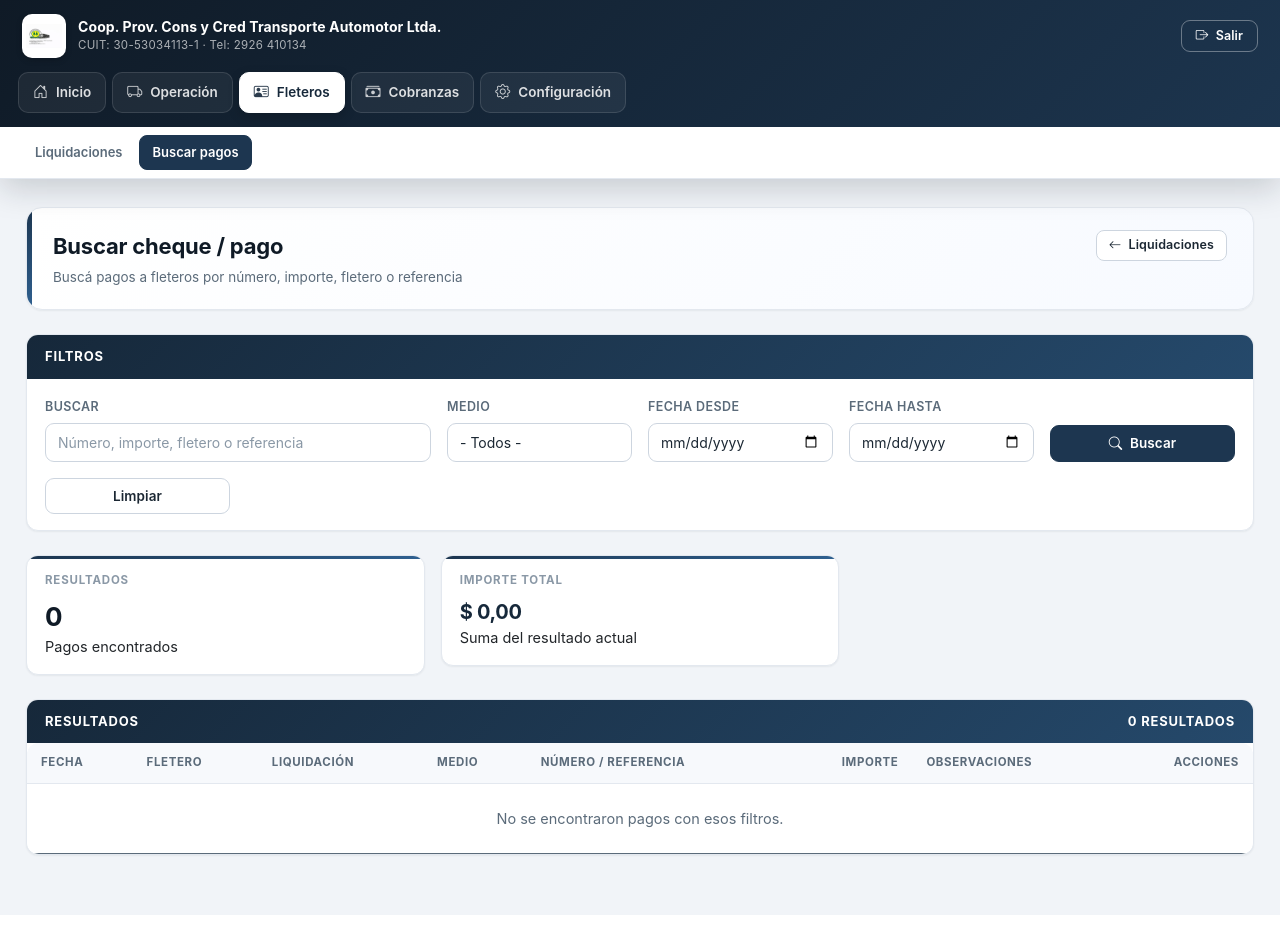
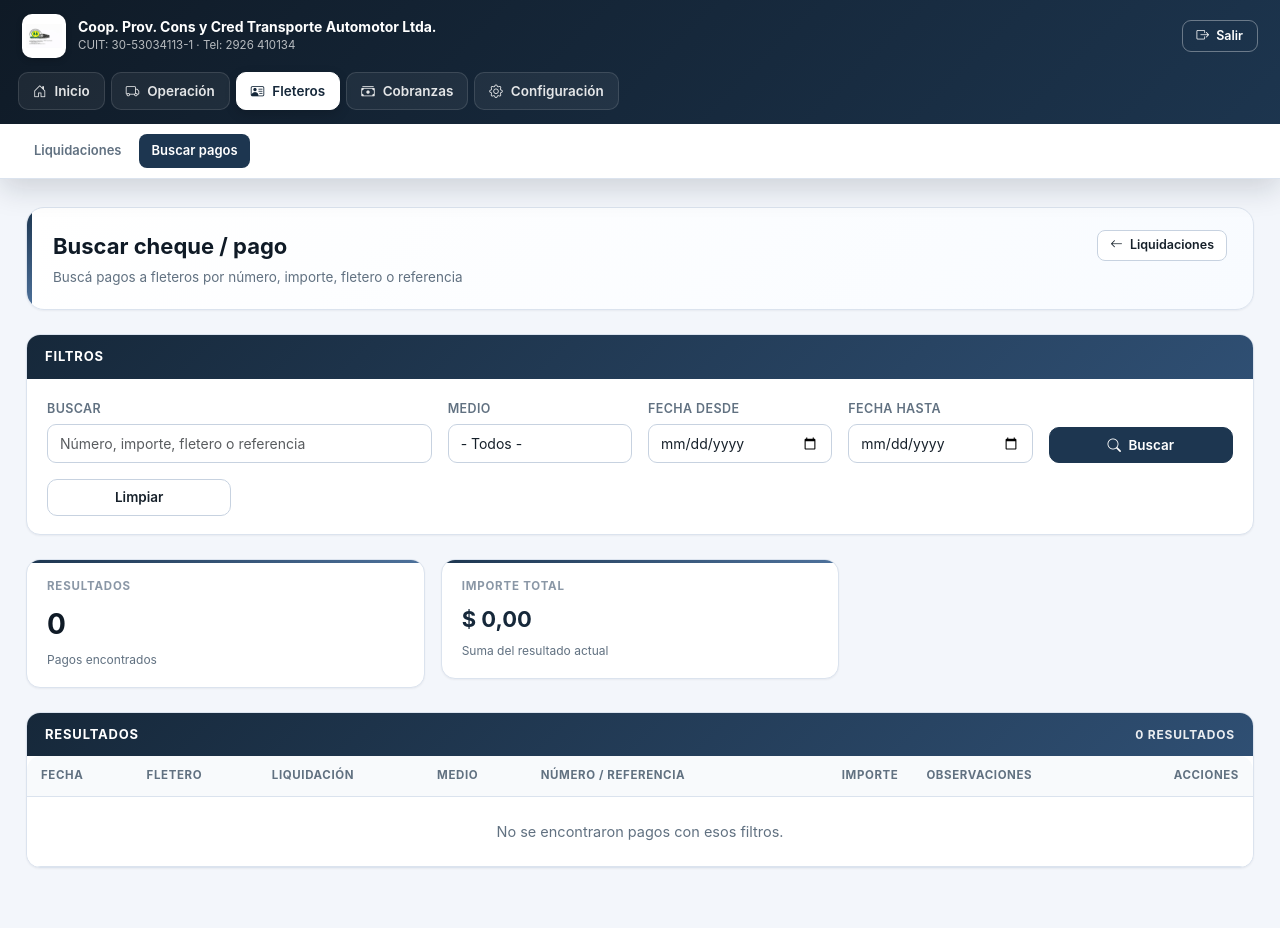
Before and after one commit to Fabiohernang/control-viajes-fusionado-ccc, a Flask app: page /liquidaciones/buscar-pagos in a window 1280 px wide. Run offline with Flask 3, Linux system fonts and the light colour scheme; the visitor is signed in with stand-in values (Sample User, id 1); data that the repository does not hold is empty.

Commit message:
Update styles.css

```diff
--- a/static/styles.css
+++ b/static/styles.css
@@ -1,58 +1,44 @@
-/* ============================================================
-   Control de Viajes — Rediseño visual (drop-in)
-   Reemplaza static/styles.css. No requiere cambios en templates.
-   Compatible con Bootstrap 5.3 + Bootstrap Icons.
-   ============================================================ */
+:root {
+  --bg: #f3f6fb;
+  --surface: #ffffff;
+  --surface-2: #f8fafc;
+  --border: #dbe3ee;
+  --border-strong: #c7d2e0;
 
-/* ---------- Tokens de diseño ---------- */
-:root {
-  --bg:            #f1f4f8;
-  --surface:       #ffffff;
-  --surface-2:     #f7f9fc;
-  --border:        #e3e8ef;
-  --border-strong: #cdd5df;
+  --text: #16202a;
+  --text-muted: #617181;
+  --text-soft: #8a97a6;
 
-  --text:          #1b2733;
-  --text-muted:    #5b6b7a;
-  --text-soft:     #8a98a6;
+  --brand-900: #0f1a26;
+  --brand-800: #16283a;
+  --brand-700: #1d3650;
+  --brand-600: #2f4f73;
+  --brand-500: #4d719b;
+  --brand-300: #a8c0dc;
 
-  --brand-900:     #0f1a26;
-  --brand-800:     #16283a;
-  --brand-700:     #1d3650;
-  --brand-600:     #25496b;
-  --brand-500:     #2f6090;
-  --brand-300:     #7aa6ce;
-
-  --accent:        #f59e0b;   /* ámbar para acentos cálidos */
-  --accent-soft:   #fef3c7;
-
-  --success:       #10884a;
-  --success-soft:  #e6f4ec;
-  --warning:       #b8770b;
-  --warning-soft:  #fff5dc;
-  --danger:        #c0392b;
-  --danger-soft:   #fdecea;
-  --info:          #2563eb;
-  --info-soft:     #e7efff;
+  --success: #138a56;
+  --warning: #c58917;
+  --danger: #c63f34;
+  --info: #2563eb;
 
   --radius-sm: 8px;
-  --radius:    12px;
-  --radius-lg: 16px;
+  --radius: 14px;
+  --radius-lg: 18px;
 
-  --shadow-xs: 0 1px 2px rgba(15,26,38,.06);
-  --shadow-sm: 0 4px 12px rgba(15,26,38,.06);
-  --shadow-md: 0 10px 28px rgba(15,26,38,.10);
-  --shadow-nav:0 10px 30px rgba(15,26,38,.18);
+  --shadow-xs: 0 1px 2px rgba(15,26,38,.05);
+  --shadow-sm: 0 8px 20px rgba(15,26,38,.06);
+  --shadow-md: 0 14px 32px rgba(15,26,38,.10);
 
-  --font-sans: "Inter", "Segoe UI", system-ui, -apple-system, "Helvetica Neue", Arial, sans-serif;
-  --font-num:  "Inter", "SF Mono", ui-monospace, Menlo, Consolas, monospace;
+  --font-sans: "Inter", "Segoe UI", system-ui, -apple-system, BlinkMacSystemFont, "Helvetica Neue", Arial, sans-serif;
 }
 
-/* ---------- Base ---------- */
 @import url('https://fonts.googleapis.com/css2?family=Inter:wght@400;500;600;700;800&display=swap');
 
-html, body { height: 100%; }
-body, .portal-body {
+html, body {
+  height: 100%;
+}
+
+body.portal-body {
   background: var(--bg);
   color: var(--text);
   font-family: var(--font-sans);
@@ -61,16 +47,19 @@ body, .portal-body {
   -webkit-font-smoothing: antialiased;
 }
 
-a { color: var(--brand-600); }
-a:hover { color: var(--brand-700); }
+a {
+  color: var(--brand-600);
+  text-decoration: none;
+}
 
-::selection { background: var(--brand-300); color: #fff; }
+a:hover {
+  color: var(--brand-700);
+}
 
-/* ---------- Header / Top shell ---------- */
 .top-shell {
   background: linear-gradient(135deg, var(--brand-900) 0%, var(--brand-700) 100%);
   color: #fff;
-  box-shadow: var(--shadow-nav);
+  box-shadow: 0 10px 28px rgba(15,26,38,.16);
   position: sticky;
   top: 0;
   z-index: 1030;
@@ -84,15 +73,11 @@ a:hover { color: var(--brand-700); }
   gap: 16px;
 }
 
-.brand-side { min-width: 0; }
-
 .brand-link {
   display: flex;
   align-items: center;
   gap: 12px;
-  text-decoration: none;
   color: #fff;
-  min-width: 0;
 }
 
 .brand-logo-top {
@@ -103,27 +88,18 @@ a:hover { color: var(--brand-700); }
   border-radius: 10px;
   padding: 4px;
   box-shadow: 0 2px 6px rgba(0,0,0,.18);
-  flex-shrink: 0;
 }
-
-.brand-copy { min-width: 0; }
 
 .brand-title-top {
   font-weight: 700;
   font-size: 14px;
-  letter-spacing: .1px;
   line-height: 1.25;
   color: #fff;
-  white-space: nowrap;
-  overflow: hidden;
-  text-overflow: ellipsis;
-  max-width: 60ch;
 }
 
 .brand-subtitle-top {
   font-size: 11.5px;
-  color: rgba(255,255,255,.65);
-  letter-spacing: .3px;
+  color: rgba(255,255,255,.70);
   margin-top: 2px;
 }
 
@@ -134,12 +110,13 @@ a:hover { color: var(--brand-700); }
   border-radius: 9px;
   padding: 6px 14px;
 }
+
 .top-actions .btn-outline-light:hover {
   background: rgba(255,255,255,.12);
   border-color: rgba(255,255,255,.6);
+  color: #fff;
 }
 
-/* ---------- Navegación primaria ---------- */
 .primary-nav {
   display: flex;
   flex-wrap: wrap;
@@ -148,10 +125,9 @@ a:hover { color: var(--brand-700); }
 }
 
 .primary-nav-btn {
-  text-decoration: none;
   border: 1px solid rgba(255,255,255,.12);
   background: rgba(255,255,255,.06);
-  color: rgba(255,255,255,.85);
+  color: rgba(255,255,255,.88);
   border-radius: 10px;
   padding: 8px 14px;
   font-weight: 600;
@@ -161,12 +137,11 @@ a:hover { color: var(--brand-700); }
   gap: 8px;
   transition: all .18s ease;
 }
-.primary-nav-btn i { font-size: 15px; opacity: .9; }
 
 .primary-nav-btn:hover {
   background: rgba(255,255,255,.14);
   color: #fff;
-  border-color: rgba(255,255,255,.25);
+  border-color: rgba(255,255,255,.24);
   transform: translateY(-1px);
 }
 
@@ -174,66 +149,59 @@ a:hover { color: var(--brand-700); }
   background: #fff;
   color: var(--brand-800);
   border-color: #fff;
-  box-shadow: 0 4px 12px rgba(0,0,0,.18);
+  box-shadow: 0 4px 12px rgba(0,0,0,.16);
 }
 
-/* ---------- Navegación secundaria ---------- */
 .secondary-nav-wrap {
   background: var(--surface);
   border-bottom: 1px solid var(--border);
   padding: 0 22px;
-  position: sticky;
-  top: 0;
-  z-index: 1020;
 }
 
 .secondary-nav {
-  display: none;
-  gap: 4px;
+  display: flex;
+  gap: 6px;
   flex-wrap: wrap;
-  padding: 8px 0;
+  padding: 10px 0;
 }
-.secondary-nav.active { display: flex; }
 
 .secondary-nav-link {
-  text-decoration: none;
   color: var(--text-muted);
   padding: 7px 12px;
   border-radius: 8px;
   font-weight: 600;
   font-size: 13px;
-  border: 1px solid transparent;
   transition: all .15s ease;
 }
+
 .secondary-nav-link:hover {
   background: var(--surface-2);
   color: var(--text);
 }
+
 .secondary-nav-link.active {
   background: var(--brand-700);
   color: #fff;
-  border-color: var(--brand-700);
 }
 
-/* ---------- Contenido principal ---------- */
 .portal-main {
   min-height: calc(100vh - 160px);
 }
+
 .portal-content {
   padding: 28px 26px 60px;
   max-width: 1500px;
   margin: 0 auto;
 }
 
-/* ---------- Cabecera de módulo / hero ---------- */
-.hero-panel,
-.module-header {
+.module-header,
+.hero-panel {
   display: flex;
   justify-content: space-between;
   align-items: flex-start;
   gap: 20px;
   flex-wrap: wrap;
-  background: linear-gradient(135deg, #fff 0%, #f7faff 100%);
+  background: linear-gradient(135deg, #fff 0%, #f8fbff 100%);
   border: 1px solid var(--border);
   border-radius: var(--radius-lg);
   padding: 22px 26px;
@@ -241,8 +209,9 @@ a:hover { color: var(--brand-700); }
   position: relative;
   overflow: hidden;
 }
-.hero-panel::before,
-.module-header::before {
+
+.module-header::before,
+.hero-panel::before {
   content: "";
   position: absolute;
   inset: 0 auto 0 0;
@@ -250,19 +219,11 @@ a:hover { color: var(--brand-700); }
   background: linear-gradient(180deg, var(--brand-700), var(--brand-500));
 }
 
-.module-header-left { min-width: 0; }
-.module-header-actions {
-  display: flex;
-  gap: 8px;
-  flex-wrap: wrap;
-}
-
-.page-title,
-.module-title {
+.module-title,
+.page-title {
   font-size: 22px;
   font-weight: 700;
   color: var(--brand-900);
-  letter-spacing: -.2px;
   margin: 0;
 }
 
@@ -272,74 +233,32 @@ a:hover { color: var(--brand-700); }
   margin-top: 4px;
 }
 
-/* ---------- Cards genéricas ---------- */
-.card,
-.app-card {
-  background: var(--surface);
-  border: 1px solid var(--border);
-  border-radius: var(--radius);
-  box-shadow: var(--shadow-xs);
-  transition: box-shadow .2s ease, transform .2s ease;
-}
-.card:hover { box-shadow: var(--shadow-sm); }
-
-.card .card-body { padding: 18px 20px; }
-
-.shadow-sm { box-shadow: var(--shadow-sm) !important; }
-
-/* ---------- KPI cards ---------- */
-.kpi-card {
-  background: var(--surface);
-  border: 1px solid var(--border);
-  border-radius: var(--radius);
-  position: relative;
-  overflow: hidden;
-  transition: transform .15s ease, box-shadow .2s ease;
-}
-.kpi-card:hover {
-  transform: translateY(-2px);
-  box-shadow: var(--shadow-md);
-}
-.kpi-card::after {
-  content: "";
-  position: absolute;
-  top: 0; left: 0; right: 0;
-  height: 3px;
-  background: linear-gradient(90deg, var(--brand-700), var(--brand-500));
-}
-.kpi-card .card-body { padding: 16px 18px; }
-
-.kpi-label {
-  font-size: 11.5px;
-  font-weight: 700;
-  text-transform: uppercase;
-  letter-spacing: .8px;
-  color: var(--text-soft);
-  margin-bottom: 8px;
+.module-header-actions {
+  display: flex;
+  gap: 8px;
+  flex-wrap: wrap;
 }
 
-.kpi-value {
-  font-size: 26px;
-  font-weight: 700;
-  color: var(--brand-900);
-  font-family: var(--font-num);
-  letter-spacing: -.5px;
-}
-
-.kpi-money {
-  font-size: 20px;
-  font-weight: 700;
-  color: var(--brand-800);
-  font-family: var(--font-num);
-  letter-spacing: -.3px;
-}
-
-/* ---------- Admin panel / summary ---------- */
+.card,
+.app-card,
 .admin-panel {
   background: var(--surface);
   border: 1px solid var(--border);
   border-radius: var(--radius);
   box-shadow: var(--shadow-xs);
+}
+
+.card:hover,
+.admin-panel:hover {
+  box-shadow: var(--shadow-sm);
+}
+
+.card .card-body,
+.admin-panel-body {
+  padding: 18px 20px;
+}
+
+.admin-panel {
   overflow: hidden;
 }
 
@@ -353,11 +272,52 @@ a:hover { color: var(--brand-700); }
   padding: 12px 18px;
 }
 
-.admin-panel-body {
-  padding: 16px 18px;
+.panel-counter {
+  font-size: 12px;
+  opacity: .9;
 }
 
-.summary-block { padding: 6px 0; }
+.kpi-card {
+  position: relative;
+  overflow: hidden;
+  border-radius: var(--radius);
+}
+
+.kpi-card::after {
+  content: "";
+  position: absolute;
+  top: 0;
+  left: 0; right: 0;
+  height: 3px;
+  background: linear-gradient(90deg, var(--brand-700), var(--brand-500));
+}
+
+.kpi-label {
+  font-size: 11.5px;
+  font-weight: 700;
+  text-transform: uppercase;
+  letter-spacing: .8px;
+  color: var(--text-soft);
+  margin-bottom: 8px;
+}
+
+.kpi-value {
+  font-size: 28px;
+  font-weight: 700;
+  color: var(--brand-900);
+}
+
+.kpi-money {
+  font-size: 22px;
+  font-weight: 700;
+  color: var(--brand-800);
+}
+
+.kpi-sub {
+  font-size: 12px;
+  color: var(--text-muted);
+  margin-top: 6px;
+}
 
 .summary-label {
   font-size: 11.5px;
@@ -369,64 +329,52 @@ a:hover { color: var(--brand-700); }
 }
 
 .summary-money {
-  font-size: 22px;
+  font-size: 20px;
   font-weight: 700;
   color: var(--brand-900);
-  font-family: var(--font-num);
-  letter-spacing: -.3px;
 }
 
 .summary-divider {
   height: 1px;
   background: var(--border);
-  margin: 4px 0;
 }
 
-/* ---------- Botones ---------- */
 .btn {
   font-weight: 600;
-  border-radius: 9px;
+  border-radius: 10px;
   padding: 7px 16px;
   font-size: 13.5px;
-  transition: all .15s ease;
-  letter-spacing: .1px;
 }
-.btn-sm { padding: 5px 12px; font-size: 12.5px; border-radius: 8px; }
-.btn-lg { padding: 11px 22px; font-size: 15px; border-radius: 10px; }
+
+.btn-sm {
+  padding: 5px 12px;
+  font-size: 12.5px;
+  border-radius: 8px;
+}
 
 .btn-primary {
   background: var(--brand-700);
   border-color: var(--brand-700);
 }
-.btn-primary:hover, .btn-primary:focus {
+
+.btn-primary:hover,
+.btn-primary:focus {
   background: var(--brand-800);
   border-color: var(--brand-800);
-  box-shadow: 0 4px 12px rgba(29,54,80,.3);
 }
-
-.btn-dark {
-  background: var(--brand-900);
-  border-color: var(--brand-900);
-}
-.btn-dark:hover { background: #000; border-color: #000; }
 
 .btn-outline-secondary {
   border-color: var(--border-strong);
   color: var(--text);
   background: var(--surface);
 }
+
 .btn-outline-secondary:hover {
   background: var(--surface-2);
+  border-color: var(--brand-500);
   color: var(--brand-800);
-  border-color: var(--brand-500);
 }
 
-.btn-success { background: var(--success); border-color: var(--success); }
-.btn-warning { background: var(--accent); border-color: var(--accent); color: #fff; }
-.btn-warning:hover { color: #fff; filter: brightness(.95); }
-.btn-danger  { background: var(--danger); border-color: var(--danger); }
-
-/* ---------- Formularios ---------- */
 .form-label {
   font-weight: 600;
   font-size: 12.5px;
@@ -444,17 +392,14 @@ a:hover { color: var(--brand-700); }
   font-size: 14px;
   color: var(--text);
   background: var(--surface);
-  transition: border-color .15s, box-shadow .15s;
 }
+
 .form-control:focus,
 .form-select:focus {
   border-color: var(--brand-500);
   box-shadow: 0 0 0 3px rgba(47,96,144,.15);
 }
 
-.form-control::placeholder { color: var(--text-soft); }
-
-/* ---------- Tablas ---------- */
 .table {
   margin-bottom: 0;
   color: var(--text);
@@ -465,9 +410,7 @@ a:hover { color: var(--brand-700); }
   vertical-align: middle;
 }
 
-.table thead th,
-.table-light th,
-.table > thead {
+.table thead th {
   background: var(--surface-2) !important;
   color: var(--text-muted);
   font-size: 11.5px;
@@ -480,22 +423,10 @@ a:hover { color: var(--brand-700); }
 
 .table tbody tr {
   border-bottom: 1px solid var(--border);
-  transition: background .12s ease;
 }
-.table tbody tr:last-child { border-bottom: 0; }
 
 .table-hover tbody tr:hover {
   background: #f4f8fc;
-}
-
-.table-cell-ok { background: var(--success-soft); }
-
-/* Números/moneda alineados a la derecha si usás .text-end */
-.table .text-end,
-.table td.num,
-.table th.num {
-  font-variant-numeric: tabular-nums;
-  font-family: var(--font-num);
 }
 
 .table-responsive {
@@ -503,73 +434,88 @@ a:hover { color: var(--brand-700); }
   overflow: hidden;
 }
 
-/* ---------- Badges ---------- */
+.amount-cell {
+  font-variant-numeric: tabular-nums;
+}
+
+.amount-strong {
+  font-weight: 700;
+  color: var(--brand-900);
+}
+
 .badge {
   font-weight: 600;
   padding: 5px 10px;
   border-radius: 999px;
   font-size: 11.5px;
-  letter-spacing: .3px;
 }
-.bg-success     { background: var(--success) !important; }
-.bg-warning     { background: var(--accent) !important; color: #fff !important; }
-.bg-danger      { background: var(--danger) !important; }
-.bg-info        { background: var(--info) !important; }
-.bg-secondary   { background: var(--text-muted) !important; }
-
-/* ---------- Alerts / flash ---------- */
-.flash-stack { position: relative; z-index: 5; }
 
 .alert {
-  border: 1px solid transparent;
   border-radius: var(--radius);
   padding: 12px 16px;
   font-weight: 500;
-  box-shadow: var(--shadow-xs);
-}
-.alert-success { background: var(--success-soft); color: #0a5a30; border-color: #c2e5d1; }
-.alert-warning { background: var(--warning-soft); color: #7a4f08; border-color: #f3dca6; }
-.alert-info    { background: var(--info-soft);    color: #1d4ed8; border-color: #c7d8ff; }
-.alert-danger  { background: var(--danger-soft);  color: #8a1f12; border-color: #f3c5bf; }
-
-/* ---------- Login ---------- */
-.portal-body:has(> .container > .card.app-card) {
-  background:
-    radial-gradient(1200px 600px at 10% -10%, rgba(47,96,144,.18), transparent 60%),
-    radial-gradient(900px 500px at 110% 110%, rgba(15,26,38,.22), transparent 60%),
-    var(--bg);
 }
 
-/* Mejora general de cards de login centradas */
-.container.min-vh-100 .card.app-card {
-  border-radius: var(--radius-lg);
-  border: 1px solid var(--border);
-  box-shadow: 0 20px 60px rgba(15,26,38,.18);
+.alert-warning {
+  background: #fff5dc;
+  color: #7a4f08;
+  border: 1px solid #f0d79b;
 }
 
-/* ---------- Utilidades extra ---------- */
-.text-secondary { color: var(--text-muted) !important; }
-.text-muted     { color: var(--text-soft) !important; }
+.alert-success {
+  background: #e8f7ef;
+  color: #0f6a41;
+  border: 1px solid #bfe6cf;
+}
 
-hr { border-color: var(--border); opacity: 1; }
+.alert-info {
+  background: #eaf2ff;
+  color: #1f4fbf;
+  border: 1px solid #c8dbff;
+}
 
-/* Scrollbar sutil */
-::-webkit-scrollbar { width: 10px; height: 10px; }
-::-webkit-scrollbar-thumb { background: #c8d1db; border-radius: 10px; }
-::-webkit-scrollbar-thumb:hover { background: #aab6c2; }
-::-webkit-scrollbar-track { background: transparent; }
+.flash-stack {
+  position: relative;
+  z-index: 5;
+}
 
-/* ---------- Responsive ---------- */
+.text-secondary {
+  color: var(--text-muted) !important;
+}
+
 @media (max-width: 768px) {
-  .portal-content { padding: 18px 14px 40px; }
-  .top-shell-main { padding: 12px 14px; flex-wrap: wrap; }
-  .brand-title-top { font-size: 12.5px; white-space: normal; }
-  .primary-nav { padding: 0 12px 12px; }
-  .primary-nav-btn { padding: 7px 11px; font-size: 12.5px; }
-  .primary-nav-btn span { display: none; }   /* en móvil, solo ícono */
-  .secondary-nav-wrap { padding: 0 14px; }
-  .hero-panel, .module-header { padding: 16px 18px; }
-  .page-title, .module-title { font-size: 18px; }
-  .kpi-value { font-size: 22px; }
-  .kpi-money { font-size: 17px; }
+  .portal-content {
+    padding: 18px 14px 40px;
+  }
+
+  .top-shell-main {
+    padding: 12px 14px;
+    flex-wrap: wrap;
+  }
+
+  .primary-nav {
+    padding: 0 12px 12px;
+  }
+
+  .secondary-nav-wrap {
+    padding: 0 14px;
+  }
+
+  .module-header,
+  .hero-panel {
+    padding: 16px 18px;
+  }
+
+  .module-title,
+  .page-title {
+    font-size: 18px;
+  }
+
+  .kpi-value {
+    font-size: 22px;
+  }
+
+  .kpi-money {
+    font-size: 18px;
+  }
 }
```
